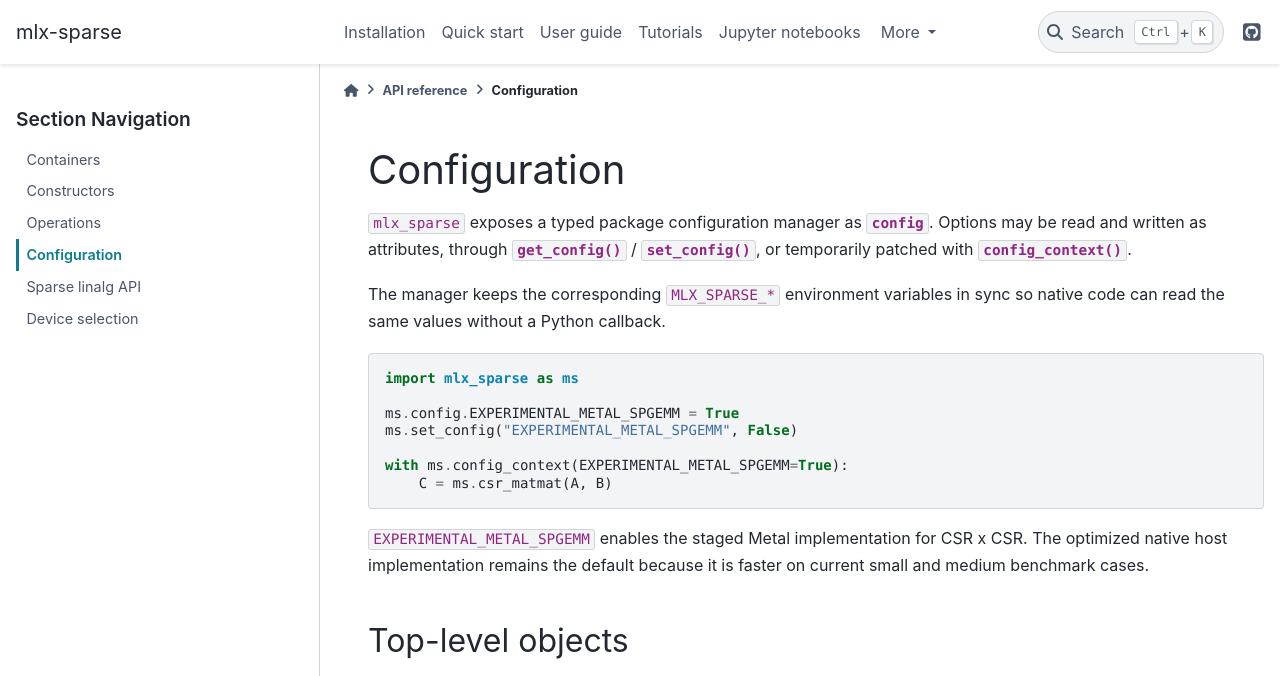
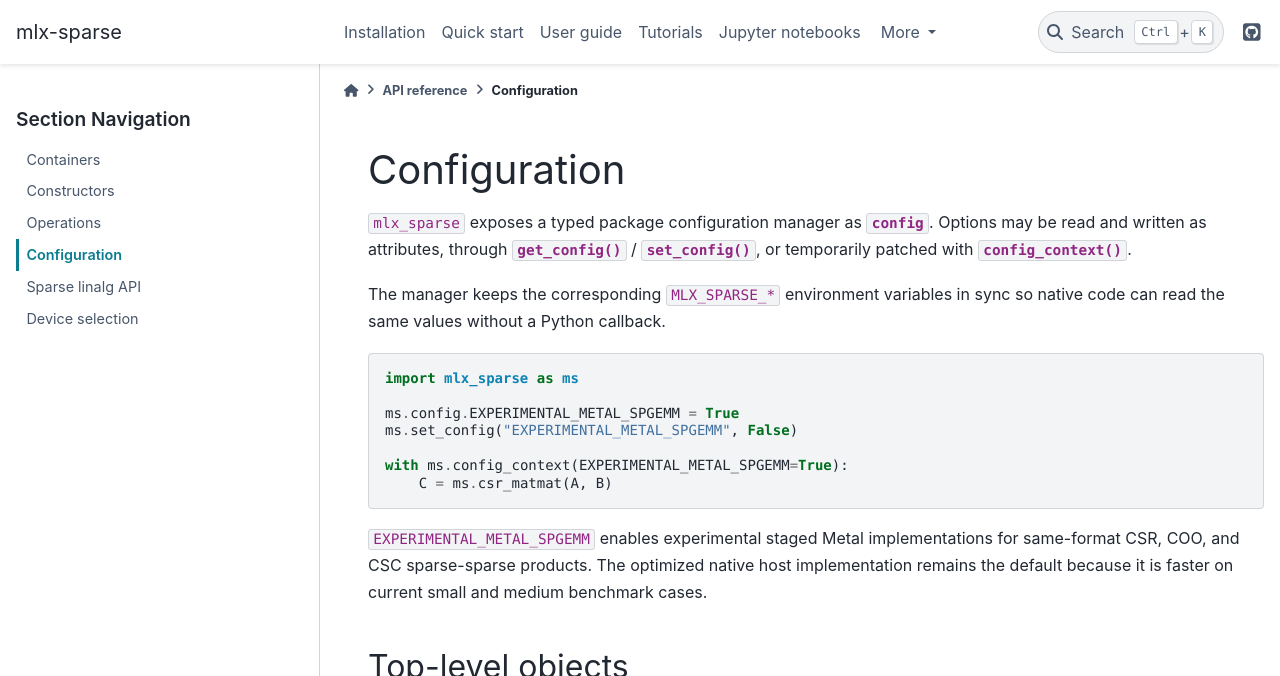
Before and after one commit to waleed-sh/mlx-sparse, a Sphinx documentation site: the page built from docs/api/configuration.rst, in a window 1280 px wide and 1242 px high. Shown: the top 676 px of the window. Built offline with Sphinx 7.4.7 and the PyData theme 0.15.4, drawn with Linux system fonts in a browser that asks for light colours; the version number could not be read and is left out; grey boxes are pictures that could not be loaded.

Commit message:
tidy up docs

```diff
--- a/docs/api/configuration.rst
+++ b/docs/api/configuration.rst
@@ -21,9 +21,10 @@ sync so native code can read the same values without a Python callback.
    with ms.config_context(EXPERIMENTAL_METAL_SPGEMM=True):
        C = ms.csr_matmat(A, B)
 
-``EXPERIMENTAL_METAL_SPGEMM`` enables the staged Metal implementation for
-CSR x CSR. The optimized native host implementation remains the default
-because it is faster on current small and medium benchmark cases.
+``EXPERIMENTAL_METAL_SPGEMM`` enables experimental staged Metal implementations
+for same-format CSR, COO, and CSC sparse-sparse products. The optimized native
+host implementation remains the default because it is faster on current small
+and medium benchmark cases.
 
 Top-level objects
 -----------------
--- a/docs/supported.rst
+++ b/docs/supported.rst
@@ -202,8 +202,9 @@ Sparse-dense arithmetic
      - Native compressed-column symbolic/count pass, prefix allocation, sorted
        numeric fill, and zero pruning returning canonical CSC.
    * - Scalar multiply (``alpha * A``)
-     - Not yet
-     - Can be approximated with ``ms.csr_array((alpha * data, ...), ...)``.
+     - Done
+     - Scales stored values for COO, CSR, and CSC inputs while preserving the
+       sparse format and structural metadata.
    * - Sparse-sparse addition
      - Not planned
      - Dynamic output size. May be added as a host-side utility.
```
Also changed, not shown: 1 other file.
